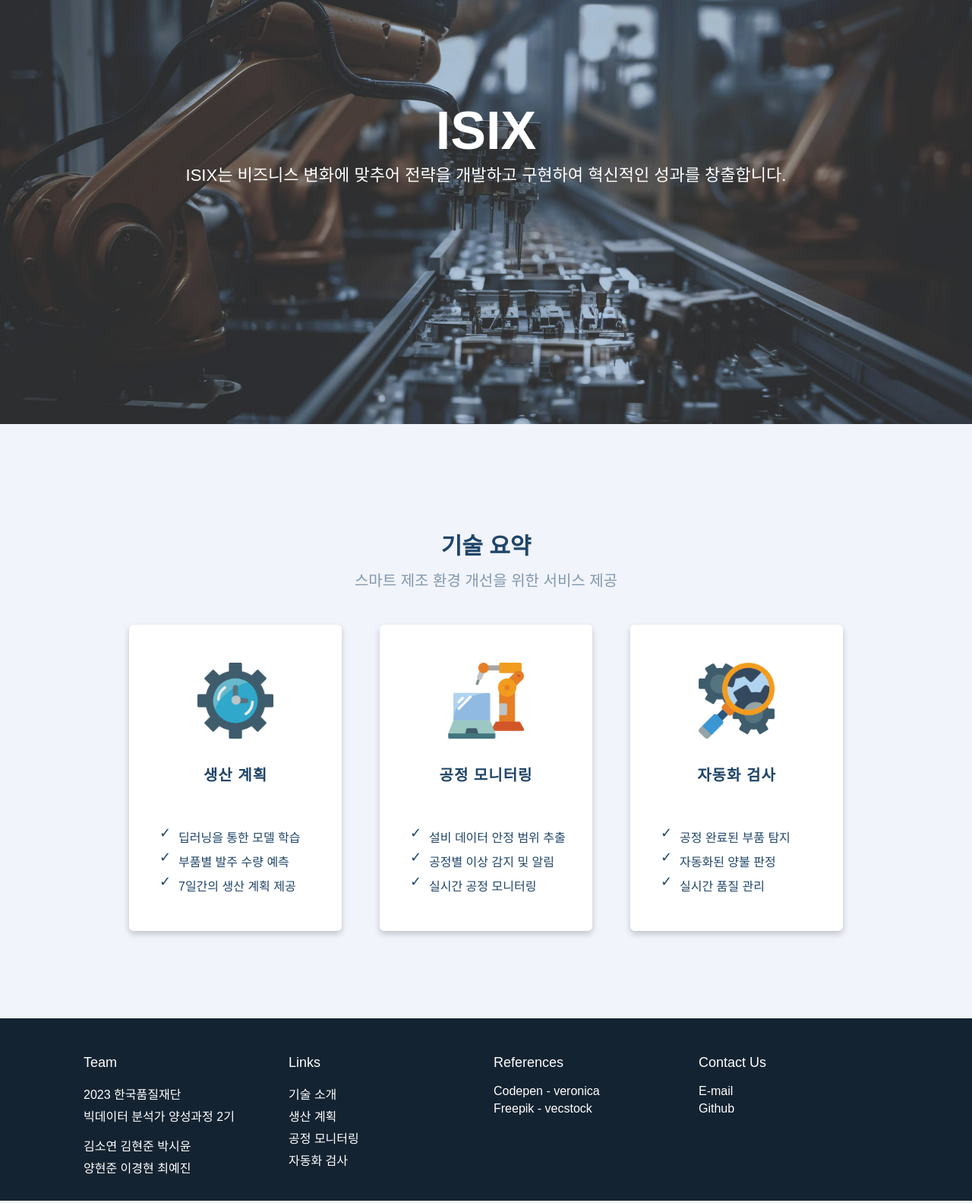
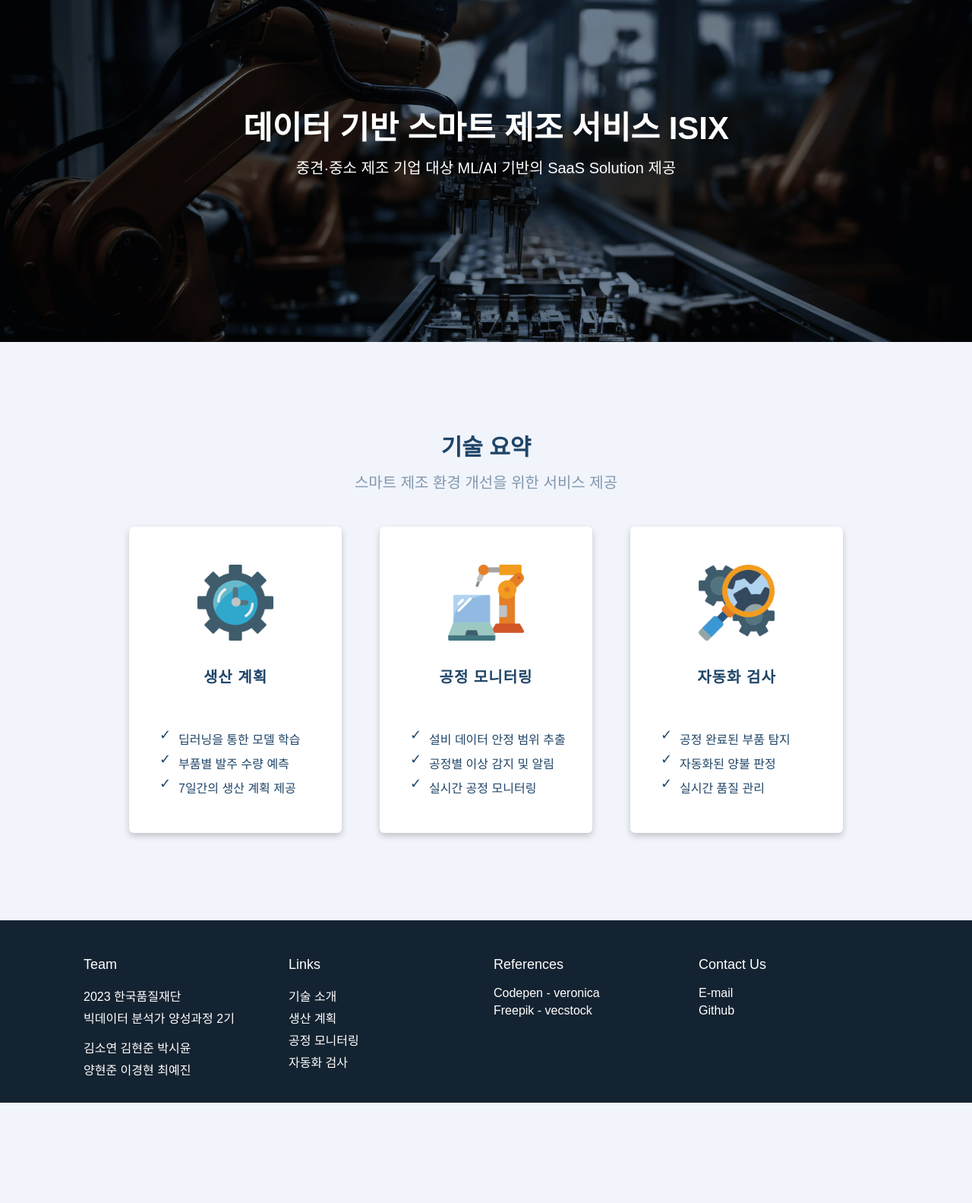
Before and after one commit to s53uni/isix-project, a Django app: page / in a window 1280 px wide. Shown: the part 74-1657 px from the top of the page at 76% size. After the commit the page ends 1525 px from the top, so only its background shows below. Run offline with Django 4.2, Linux system fonts and the light colour scheme; parts of the project's set-up code (start-up, migrations or seed data) failed here and were passed over; some web fonts are replaced.

Commit message:
Update Main Text

```diff
--- a/mainapp/static/mainapp/css/main.css
+++ b/mainapp/static/mainapp/css/main.css
@@ -93,15 +93,15 @@ body {
   background-repeat: no-repeat;
 }
 
-.price-box--purple .price-box__img {
+.price-box--planning .price-box__img {
   background-image: url("/static/images/planning_image.png");
 }
 
-.price-box--violet .price-box__img {
+.price-box--monitoring .price-box__img {
   background-image: url("/static/images/monitoring_image.png");
 }
 
-.price-box--blue .price-box__img {
+.price-box--auto .price-box__img {
   background-image: url("/static/images/auto_image.png");
 }
 
@@ -231,27 +231,6 @@ body {
   border: 1px solid #8198ae;
 }
 
-.btn--purple {
-  background-color: #8a3aff;
-}
-
-.btn--purple:hover {
-  background-color: #b284f6;
-}
-
-.btn--violet {
-  background-color: #6f79ff;
-}
-.btn--violet:hover {
-  background-color: #878ef3;
-}
-
-.btn--blue {
-  background-color: #3a9fff;
-}
-.btn--blue:hover {
-  background-color: #63b2fc;
-}
 .btn--width {
   width: 120px;
 }
@@ -425,11 +404,11 @@ body {
   text-align: center;
 }
 .site__title {
-  font-size: 70px;
+  font-size: 42px;
   font-weight: 600;
   color:#ffffff;
   margin: 0;
-  top: -480px;
+  top: -370px;
   text-align: center;
   position: relative;
   z-index: 2;
@@ -437,11 +416,11 @@ body {
 }
 
 .site__subtitle {
-  font-size: 22px;
+  font-size: 20px;
   font-weight: 300;
   color: #ffffff;
   margin: 0;
-  top: -480px;
+  top: -360px;
   text-align: center;
   position: relative;
   z-index: 2;
--- a/mainapp/templates/mainapp/main.html
+++ b/mainapp/templates/mainapp/main.html
@@ -30,8 +30,8 @@
                 <div class="col-md-12">
                     <div class="site">
                         <img class="site__img" src="/static/images/machine_image_update.jpg">
-                        <h1 class="site__title">ISIX</h1>
-                        <h2 class="site__subtitle">ISIX는 비즈니스 변화에 맞추어 전략을 개발하고 구현하여 혁신적인 성과를 창출합니다.</h2>
+                        <h1 class="site__title">데이터 기반 스마트 제조 서비스 ISIX</h1>
+                        <h2 class="site__subtitle">중견·중소 제조 기업 대상 ML/AI 기반의 SaaS Solution 제공</h2>
                     </div>
                 </div>
             </div>
@@ -50,7 +50,7 @@
             <!-- 박스 3개 -->
             <div class="row row--center row--margin tech--box">
                 <!-- 첫번째 -->
-                <div class="col-md-4 col-sm-4 price-box price-box--purple">
+                <div class="col-md-4 col-sm-4 price-box price-box--planning">
                     <div class="price-box__wrap">
                         <div class="price-box__img"></div>
                         <h1 class="price-box__title">생산 계획</h1>
@@ -63,7 +63,7 @@
                     </div>
                 </div>
                 <!-- 두번째 -->
-                <div class="col-md-4 col-sm-4 price-box price-box--violet">
+                <div class="col-md-4 col-sm-4 price-box price-box--monitoring">
                     <div class="price-box__wrap">
                         <div class="price-box__img"></div>
                         <h1 class="price-box__title">공정 모니터링</h1>
@@ -76,7 +76,7 @@
                     </div>
                 </div>
                 <!-- 세번째 -->
-                <div class="col-md-4 col-sm-4 price-box price-box--blue">
+                <div class="col-md-4 col-sm-4 price-box price-box--auto">
                     <div class="price-box__wrap">
                         <div class="price-box__img"></div>
                         <h1 class="price-box__title">자동화 검사</h1>
```
Also changed, not shown: static/images/machine_image_update.jpg.
